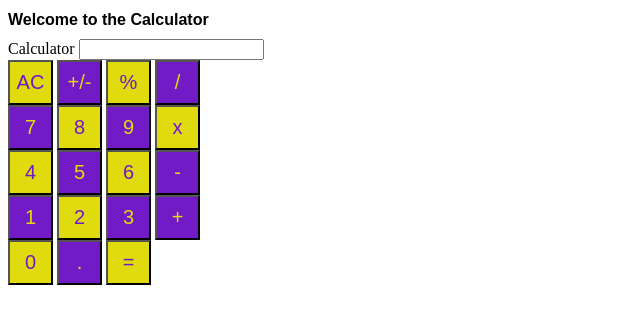
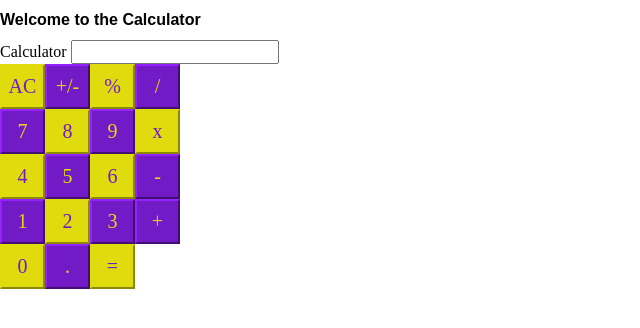
Before and after one commit to andyucsb/calculator, a website: page index.html in a window 1280 px wide. Shown: the whole page, without its empty margins (0-640 px from the left). Drawn offline with nearby package versions, Linux system fonts and the light colour scheme.

Commit message:
Add CSS normalizer and position buttons explicitly

```diff
--- a/app.js
+++ b/app.js
@@ -3,7 +3,7 @@ function clearDisplayValue() {
 }
 
 function getDisplayInputElement() {
-  return document.querySelector('#display');
+  return document.querySelector("#display");
 }
 
 function setDisplayValue(displayValue) {
@@ -19,7 +19,7 @@ function handleNumberButtonClick(number) {
 // eslint-disable-next-line no-unused-vars
 function handleOperatorButtonClick(operator) {
   switch (operator) {
-    case 'AC': {
+    case "AC": {
       clearDisplayValue();
     }
   }
--- a/base.css
+++ b/base.css
@@ -12,16 +12,23 @@ h1:hover {
   flex-direction: column;
 }
 
+.button-row {
+  display: flex;
+  flex-direction: row;
+}
+
 .button {
   background-color: rgb(114, 26, 197);
+  border-color: rgb(114, 26, 197);
   color: rgb(223, 219, 13);
+  display: block;
   font-size: 20px;
   height: 45px;
   width: 45px;
-
 }
 
 .button.even {
   background-color: rgb(223, 219, 13);
+  border-color: rgb(223, 219, 13);
   color: rgb(114, 26, 197);
 }
--- a/index.html
+++ b/index.html
@@ -1,11 +1,15 @@
 <!DOCTYPE html>
 <html lang="en">
-
   <head>
-  <meta charset="UTF-8">
-  <meta name="viewport" content="width=device-width, initial-scale=1">
+    <meta charset="UTF-8" />
+    <meta name="viewport" content="width=device-width, initial-scale=1" />
     <title>Calculator</title>
-  <link rel="stylesheet" type="text/css" href="base.css">
+    <link
+      rel="stylesheet"
+      type="text/css"
+      href="https://cdnjs.cloudflare.com/ajax/libs/normalize/8.0.1/normalize.min.css"
+    />
+    <link rel="stylesheet" type="text/css" href="base.css" />
     <script src="app.js"></script>
   </head>
 
@@ -13,41 +17,66 @@
     <div id="root">
       <h1>Welcome to the Calculator</h1>
       <label for="display">Calculator</label>
-    <input type="text" id="display"`>
+      <input type="text" id="display" />
       <div class="buttons">
-      <div>
-        <button class="button even" onclick="handleOperatorButtonClick('AC')">AC</button>
-        <button class="button" onclick="handleOperatorButtonClick('+/-')">+/-</button>
-        <button class="button even" onclick="handleOperatorButtonClick('%')">%</button>
-        <button class="button" onclick="handleOperatorButtonClick('/')">/</button>
+        <div class="button-row">
+          <button class="button even" onclick="handleOperatorButtonClick('AC')">
+            AC
+          </button>
+          <button class="button" onclick="handleOperatorButtonClick('+/-')">
+            +/-
+          </button>
+          <button class="button even" onclick="handleOperatorButtonClick('%')">
+            %
+          </button>
+          <button class="button" onclick="handleOperatorButtonClick('/')">
+            /
+          </button>
         </div>
-      <div>
+        <div class="button-row">
           <button class="button" onclick="handleNumberButtonClick(7)">7</button>
-        <button class="button even" onclick="handleNumberButtonClick(8)">8</button>
+          <button class="button even" onclick="handleNumberButtonClick(8)">
+            8
+          </button>
           <button class="button" onclick="handleNumberButtonClick(9)">9</button>
-        <button class="button even" onclick="handleOperatorButtonClick('x')">x</button>
+          <button class="button even" onclick="handleOperatorButtonClick('x')">
+            x
+          </button>
         </div>
-      <div>
-        <button class="button even" onclick="handleNumberButtonClick(4)">4</button>
+        <div class="button-row">
+          <button class="button even" onclick="handleNumberButtonClick(4)">
+            4
+          </button>
           <button class="button" onclick="handleNumberButtonClick(5)">5</button>
-        <button class="button even" onclick="handleNumberButtonClick(6)">6</button>
-        <button class="button" onclick="handleOperatorButtonClick('-')">-</button>
+          <button class="button even" onclick="handleNumberButtonClick(6)">
+            6
+          </button>
+          <button class="button" onclick="handleOperatorButtonClick('-')">
+            -
+          </button>
         </div>
-      <div>
+        <div class="button-row">
           <button class="button" onclick="handleNumberButtonClick(1)">1</button>
-        <button class="button even" onclick="handleNumberButtonClick(2)">2</button>
+          <button class="button even" onclick="handleNumberButtonClick(2)">
+            2
+          </button>
           <button class="button" onclick="handleNumberButtonClick(3)">3</button>
-        <button class="button" onclick="handleOperatorButtonClick('+')">+</button>
+          <button class="button" onclick="handleOperatorButtonClick('+')">
+            +
+          </button>
         </div>
-      <div>
-        <button class="button even" onclick="handleNumberButtonClick(0)">0</button>
-        <button class="button" onclick="handleOperatorButtonClick('.')">.</button>
-        <button class="button even" onclick="handleOperatorButtonClick('=')">=</button>
-      </div>
-
+        <div class="button-row">
+          <button class="button even" onclick="handleNumberButtonClick(0)">
+            0
+          </button>
+          <button class="button" onclick="handleOperatorButtonClick('.')">
+            .
+          </button>
+          <button class="button even" onclick="handleOperatorButtonClick('=')">
+            =
+          </button>
         </div>
       </div>
-
+    </div>
   </body>
-
 </html>
```
Lines whose indentation alone changed are shown as unchanged.
